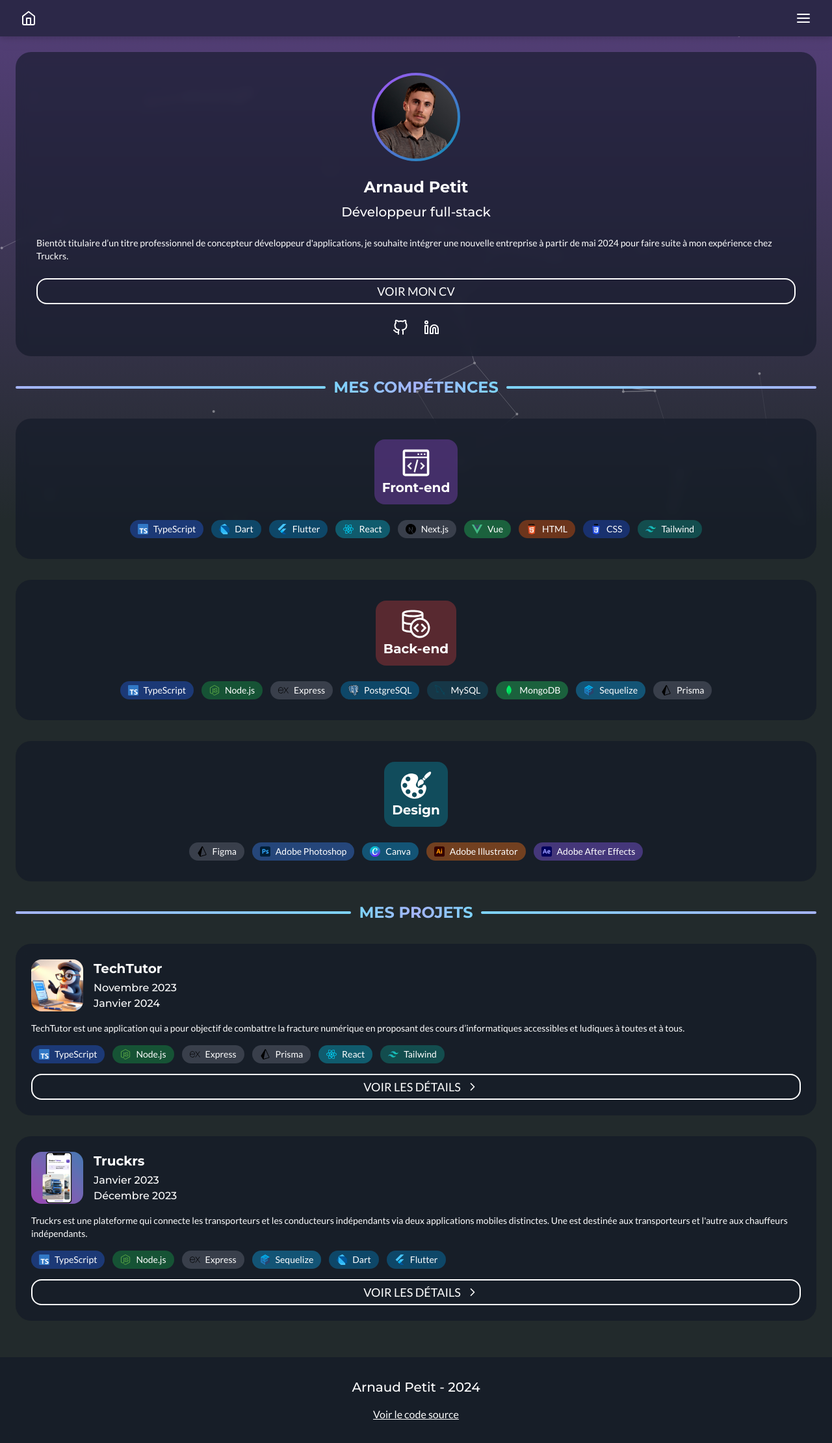
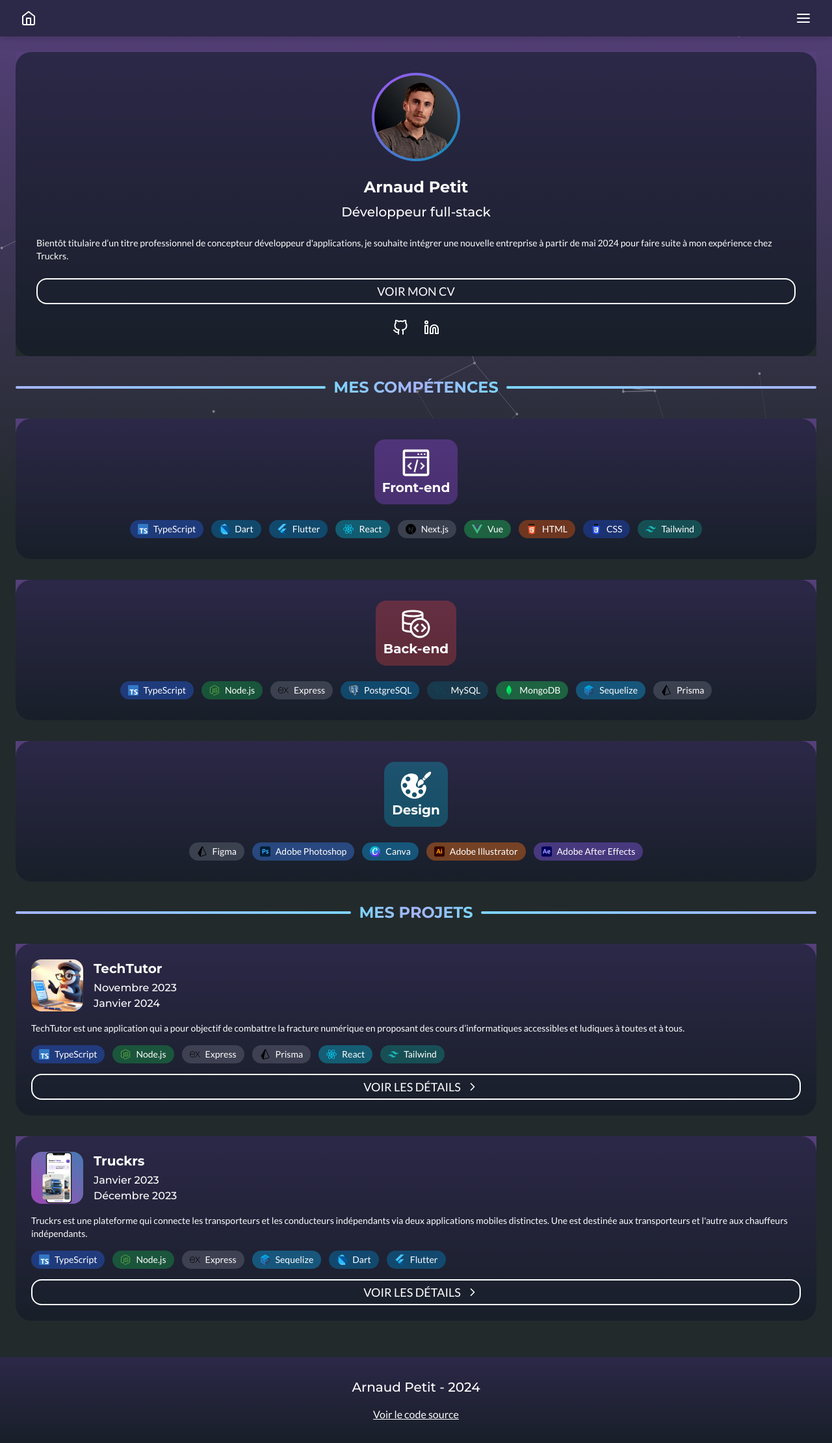
Before and after one commit to DotShark/portfolio, a Next.js app: page / in a window 1280 px wide. Shown: the whole page at 65% size. Built offline with nearby package versions, Linux system fonts and the light colour scheme.

Commit message:
Improved images and particles optimization and extracted project description into a component

```diff
--- a/app/components/footer.tsx
+++ b/app/components/footer.tsx
@@ -1,5 +1,5 @@
 import { montserratMedium } from "../lib/fonts";
-import { FiCopy } from "react-icons/fi";
+import { ParticlesMask } from "./particles-mask";
 
 type FooterProps = {
   name: string,
@@ -9,9 +9,11 @@ type FooterProps = {
 
 export function Footer({name, year, sourceUrl} : FooterProps) {
   return (
-    <div className="w-full bg-gray-900/60 backdrop-blur p-8 gap-4 flex flex-col items-center justify-center">
-      <h3 className={`text-xl ${montserratMedium.className}`}>{name} - {year}</h3>
-      <a href={sourceUrl} className="underline hover:text-cyan-200">Voir le code source</a>
-    </div>
+    <ParticlesMask>
+      <div className="w-full bg-gray-900/60 p-8 gap-4 flex flex-col items-center justify-center">
+        <h3 className={`text-xl ${montserratMedium.className}`}>{name} - {year}</h3>
+        <a href={sourceUrl} className="underline hover:text-cyan-200">Voir le code source</a>
+      </div>
+    </ParticlesMask>
   );
 }
--- a/app/components/header.tsx
+++ b/app/components/header.tsx
@@ -2,6 +2,7 @@ import Image from "next/image";
 import { montserratBold, montserratMedium } from "../lib/fonts";
 import { FiGithub, FiLinkedin } from "react-icons/fi";
 import { OutlinedButton } from "./outlined-button";
+import { ParticlesMask } from "./particles-mask";
 
 type HeaderProps = {
   title: string,
@@ -15,7 +16,8 @@ type HeaderProps = {
 
 export function Header({title, subtitle, description, resumeText, resumeUrl, githubUrl, linkedInUrl}: HeaderProps) {
   return (
-    <div className="w-full bg-gray-900/60 backdrop-blur rounded-3xl p-8 gap-6 flex flex-col items-center">
+    <ParticlesMask>
+      <div className="w-full bg-gray-900/60 rounded-3xl p-8 gap-6 flex flex-col items-center">
         <div className="rounded-full p-1 bg-gradient-to-br from-purple-500 to-cyan-600">
           <div className="rounded-full overflow-hidden">
             <Image src="/avatar.jpg" alt="Avatar" width={128} height={128} quality={80} priority={true} />
@@ -27,7 +29,7 @@ export function Header({title, subtitle, description, resumeText, resumeUrl, git
         </div>
         <p className="text-sm">{description}</p>
         <a className="w-full" href={resumeUrl}>
-        <OutlinedButton text="Voir mon CV" large={true} />
+          <OutlinedButton text={resumeText} large={true} />
         </a>
         <div className="flex flex-row -my-3 items-center justify-center w-full">
           <a className="p-3 rounded-full hover:bg-gray-500/30 transition-colors" href={githubUrl}>
@@ -38,5 +40,6 @@ export function Header({title, subtitle, description, resumeText, resumeUrl, git
           </a>
         </div>
       </div>
+    </ParticlesMask>
   );
 }
--- a/app/components/nav-menu.tsx
+++ b/app/components/nav-menu.tsx
@@ -39,7 +39,7 @@ export function NavMenu({sections}: NavMenuProps) {
             </div>
           </button>
         </div>
-        <div className={`w-screen ${displayMenu ? "h-32" : "h-0"} transition-all bg-gray-900/60 px-8 backdrop-blur overflow-hidden flex flex-col justify-center`}>
+        <div className={`w-screen ${displayMenu ? "h-32" : "h-0"} transition-all bg-gray-900/60 px-8 backdrop-blur-sm overflow-hidden flex flex-col justify-center`}>
           <ul className="flex flex-col">
             {
               sections.map((section) => (
--- /dev/null
+++ b/app/components/particles-mask.tsx
@@ -0,0 +1,7 @@
+export function ParticlesMask({children}: {children: any}) {
+  return (
+    <div className="bg-dark-gradient">
+      {children}
+    </div>
+  );
+}
--- a/app/components/project-card.tsx
+++ b/app/components/project-card.tsx
@@ -4,12 +4,14 @@ import { Project } from "../lib/projects";
 import { OutlinedButton } from "./outlined-button";
 import { FiChevronRight } from "react-icons/fi";
 import Link from "next/link";
+import { ParticlesMask } from "./particles-mask";
 
 type ProjectCardProps = Project & {showButton: boolean};
 
 export function ProjectCard({slug, name, period, imagePath, shortDescription, usedSkills, showButton}: ProjectCardProps) {
   return (
-    <div className="w-full rounded-3xl bg-gray-900/60 backdrop-blur p-6 flex flex-col items-start justify-center gap-4">
+    <ParticlesMask>
+      <div className="w-full rounded-3xl bg-gray-900/60 p-6 flex flex-col items-start justify-center gap-4">
         <div className="flex flex-row items-center justify-start gap-4">
           <div className="rounded-2xl overflow-hidden">
             <Image src={imagePath} alt={name} width={80} height={80} priority={false} />
@@ -50,5 +52,6 @@ export function ProjectCard({slug, name, period, imagePath, shortDescription, us
           </Link>
         }
       </div>
+    </ParticlesMask>
   );
 }
--- /dev/null
+++ b/app/components/project-description.tsx
@@ -0,0 +1,27 @@
+import Markdown from "react-markdown";
+import { montserratBold } from "../lib/fonts";
+import { ParticlesMask } from "./particles-mask";
+
+export function ProjectDescription({description}: {description?: string}) {
+  return (
+    <ParticlesMask>
+      <div className="w-full p-4 rounded-3xl bg-gray-900/60">
+        <Markdown
+          components={{
+            h2: ({children}) => <h2 className={`text-lg mb-2 ${montserratBold.className}`}>{children}</h2>,
+            p: ({children}) => <p className="text-sm mb-2">{children}</p>,
+            ul: ({children}) => <ul className="text-sm mb-2">{children}</ul>,
+            li: ({children}) => (
+              <div className="flex flex-row gap-2">
+                <p>•</p>
+                <p>{children}</p>
+              </div>
+            )
+          }}
+        >
+          {description}
+        </Markdown>
+      </div>
+    </ParticlesMask>
+  );
+}
--- a/app/components/skills-list.tsx
+++ b/app/components/skills-list.tsx
@@ -1,10 +1,12 @@
 import Image from "next/image";
 import { montserratBold } from "../lib/fonts";
 import { SkillsCategory } from "../lib/skills-categories";
+import { ParticlesMask } from "./particles-mask";
 
 export function SkillsList({iconPath, color, title, skills}: SkillsCategory) {
   return (
-    <div className="w-full bg-gray-900/60 backdrop-blur rounded-3xl p-8 gap-6 flex flex-col items-center">
+    <ParticlesMask>
+      <div className="w-full bg-gray-900/60 rounded-3xl p-8 gap-6 flex flex-col items-center">
         <div className={`${color} rounded-2xl p-3 flex flex-col items-center justify-center`}>
           <Image src={iconPath} alt={title} width={48} height={48} priority={false} />
           <h2 className={`text-xl text-center ${montserratBold.className}`}>{title}</h2>
@@ -22,5 +24,6 @@ export function SkillsList({iconPath, color, title, skills}: SkillsCategory) {
           }
         </div>
       </div>
+    </ParticlesMask>
   );
 }
--- a/app/lib/particles-options.ts
+++ b/app/lib/particles-options.ts
@@ -2,7 +2,7 @@ import { ISourceOptions } from "@tsparticles/engine";
 
 export function getParticlesNumber(): number {
   const pixels = window.innerWidth * window.innerHeight;
-  return Math.min(Math.floor(pixels / 20000), 30);
+  return Math.min(Math.floor(pixels / 30000), 30);
 }
 
 export function getParticlesOptions(): ISourceOptions {
--- a/app/lib/projects.ts
+++ b/app/lib/projects.ts
@@ -47,9 +47,6 @@ export const projects: Project[] = [
       prisma,
       react,
       tailwind
-    ],
-    links: [
-      {text: "Voir le site", url: "https://techtutor.fr/"}
     ]
   },
   {
--- a/app/projects/[slug]/page.tsx
+++ b/app/projects/[slug]/page.tsx
@@ -5,12 +5,11 @@ import { LinkedParticles } from "@/app/components/linked-particles";
 import { NavMenu } from "@/app/components/nav-menu";
 import { OutlinedButton } from "@/app/components/outlined-button";
 import { ProjectCard } from "@/app/components/project-card";
+import { ProjectDescription } from "@/app/components/project-description";
 import { Title } from "@/app/components/title";
-import { montserratBold } from "@/app/lib/fonts";
 import { getProject } from "@/app/lib/projects";
 import { Section } from "@/app/lib/section";
 import { useRef } from "react";
-import Markdown from "react-markdown";
 
 type ProjectPageParams = {
   slug: string
@@ -36,7 +35,7 @@ export default function ProjectPage({params}: {params: ProjectPageParams}) {
 
   return (
     <div className="min-h-screen flex flex-col gap-8 justify-between">
-      <NavMenu sections={[headerSection, descriptionSection, linksSection]} />
+      <NavMenu sections={links ? [headerSection, descriptionSection, linksSection] : [headerSection, descriptionSection]} />
       <main className="px-6 pt-20 pb-6 flex flex-col gap-8 items-center">
         <section ref={headerSection.ref} className="w-full flex flex-col gap-8 scroll-m-20">
           <ProjectCard
@@ -50,23 +49,7 @@ export default function ProjectPage({params}: {params: ProjectPageParams}) {
         </section>
         <section ref={descriptionSection.ref} className="w-full flex flex-col gap-3 scroll-m-20">
           <Title text="Le projet" />
-          <div className="w-full p-4 rounded-3xl bg-gray-900/60">
-            <Markdown
-              components={{
-                h2: ({children}) => <h2 className={`text-lg mb-2 ${montserratBold.className}`}>{children}</h2>,
-                p: ({children}) => <p className="text-sm mb-2">{children}</p>,
-                ul: ({children}) => <ul className="text-sm mb-2">{children}</ul>,
-                li: ({children}) => (
-                  <div className="flex flex-row gap-2">
-                    <p>•</p>
-                    <p>{children}</p>
-                  </div>
-                )
-              }}
-            >
-              {longDescription ?? shortDescription}
-            </Markdown>
-          </div>
+          <ProjectDescription description={longDescription ?? shortDescription} />
         </section>
         {
           links && <section ref={linksSection.ref} className="w-full flex flex-col gap-3 scroll-m-20">
--- a/package.json
+++ b/package.json
@@ -17,7 +17,8 @@
     "react-click-away-listener": "^2.2.3",
     "react-dom": "^18",
     "react-icons": "^5.0.1",
-    "react-markdown": "^9.0.1"
+    "react-markdown": "^9.0.1",
+    "sharp": "^0.33.2"
   },
   "devDependencies": {
     "@types/node": "^20",
```
Also changed, not shown: 1 other file (tests, documents, lock files or other folders). Lines whose indentation alone changed are shown as unchanged.
